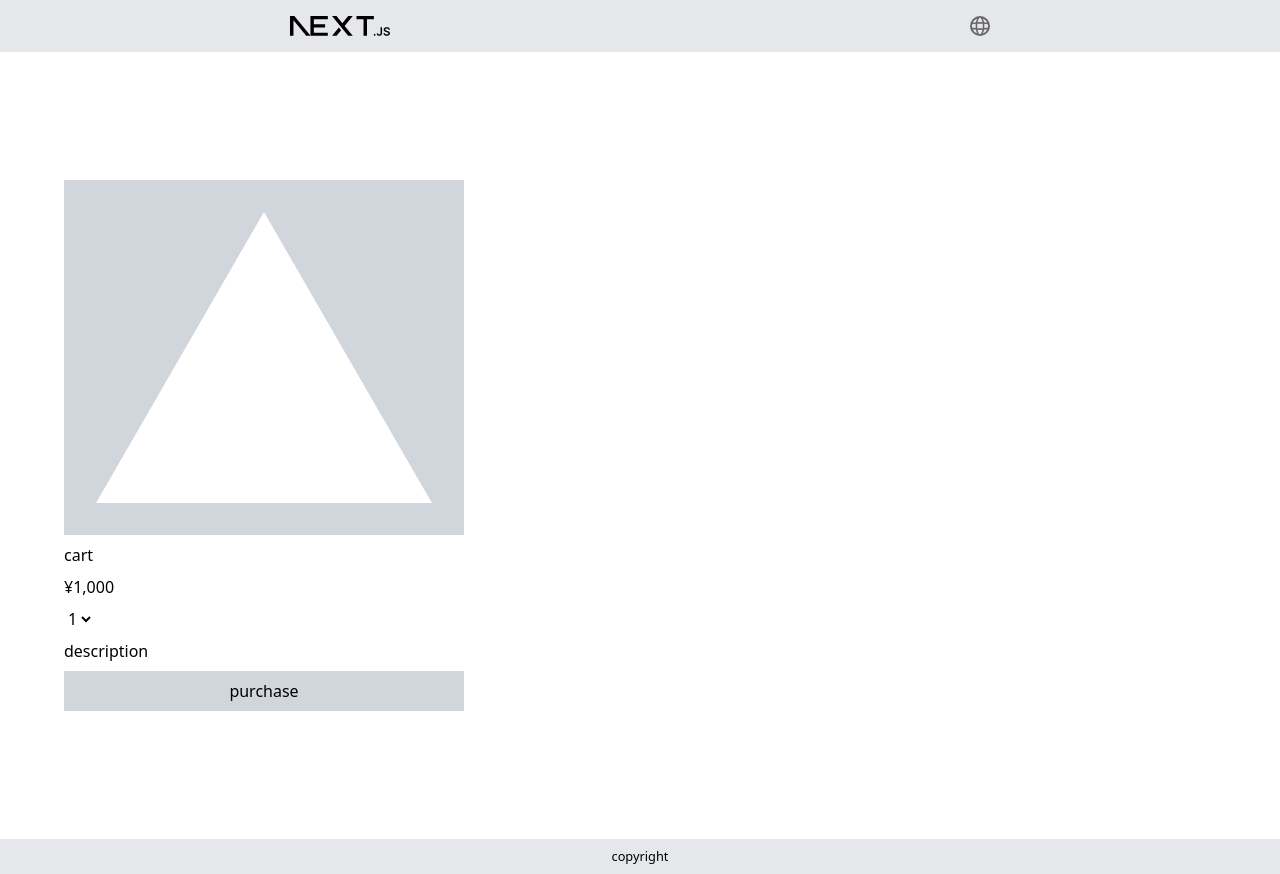
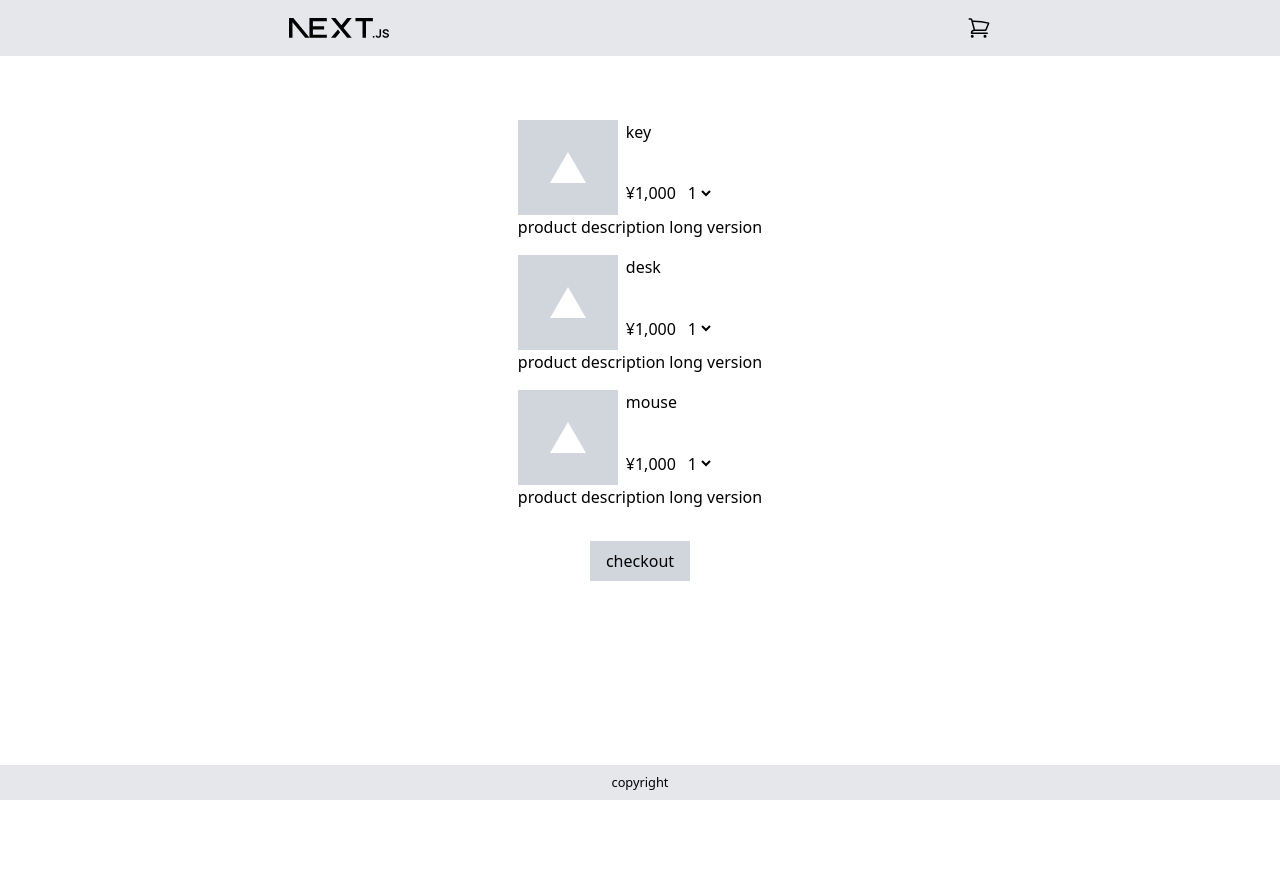
Before and after one commit to HirokiBence/Template_E-Commerce, a Next.js app: page /cart in a window 1280 px wide. After the commit the page ends 800 px from the top, so only its background shows below. Built offline with nearby package versions, Linux system fonts and the light colour scheme.

Commit message:
add cart page

```diff
--- /dev/null
+++ b/src/app/cart/page.jsx
@@ -0,0 +1,60 @@
+import Image from "next/image";
+import Link from "next/link";
+
+const Page = async () => {
+  const product = [
+    {
+      id: crypto.randomUUID(),
+      name: "key",
+      image: "/vercel.svg",
+      price: 1000,
+      link: "key",
+    },
+    {
+      id: crypto.randomUUID(),
+      name: "desk",
+      image: "/vercel.svg",
+      price: 1000,
+      link: "desk",
+    },
+    {
+      id: crypto.randomUUID(),
+      name: "mouse",
+      image: "/vercel.svg",
+      price: 1000,
+      link: "mouse",
+    },
+  ];
+
+  return (
+    <main className="flex flex-1 w-full max-w-4xl mx-auto flex-col items-center py-[4rem] px-[2rem] bg-white dark:bg-black">
+      <ul className="grid justify-center gap-y-[1rem] w-full">
+        {product.map(item => (
+          <li key={item.id} className="grid grid-cols-[auto_1fr] gap-x-[.5rem] w-full">
+            <Image
+              className="dark:invert bg-gray-300 p-[2rem]"
+              src={item.image}
+              alt={item.name}
+              width={100}
+              height={75}
+              priority
+            />
+            <div className="grid grid-cols-2 gap-[.5rem] w-fit">
+              <h1 className="col-span-2">{item.name}</h1>
+              <p className="self-center">¥1,000</p>
+              <select className="w-fit" name="quantity">
+                <option value="1">1</option>
+                <option value="2">2</option>
+                <option value="3">3</option>
+              </select>
+            </div>
+            <p className="col-span-2 justify-self-start">product description long version</p>
+          </li>
+        ))}
+      </ul>
+      <Link className="text-center bg-gray-300 py-[.5rem] px-[1rem] mx-auto mt-[2rem]" href={`/chekout/`}>checkout</Link>
+    </main>
+  );
+}
+
+export default Page;
--- a/src/components/header.tsx
+++ b/src/components/header.tsx
@@ -4,23 +4,18 @@ const Header = () => {
   return(
     <header className="flex justify-around items-center py-[1rem] bg-gray-200">
       <Image
-        className="dark:invert"
+        className="cursor-pointer dark:invert"
         src="/next.svg"
-        alt="account menu"
+        alt="shop name"
         width={100}
         height={20}
         priority
       />
       <nav className="flex">
-        <button>
-          <Image
-            className="dark:invert"
-            src="/globe.svg"
-            alt="account menu"
-            width={20}
-            height={20}
-            priority
-          />
+        <button className="cursor-pointer">
+          <svg xmlns="http://www.w3.org/2000/svg" fill="none" viewBox="0 0 24 24" strokeWidth={1.5} stroke="currentColor" className="size-6">
+            <path strokeLinecap="round" strokeLinejoin="round" d="M2.25 3h1.386c.51 0 .955.343 1.087.835l.383 1.437M7.5 14.25a3 3 0 0 0-3 3h15.75m-12.75-3h11.218c1.121-2.3 2.1-4.684 2.924-7.138a60.114 60.114 0 0 0-16.536-1.84M7.5 14.25 5.106 5.272M6 20.25a.75.75 0 1 1-1.5 0 .75.75 0 0 1 1.5 0Zm12.75 0a.75.75 0 1 1-1.5 0 .75.75 0 0 1 1.5 0Z" />
+          </svg>
         </button>
         <ul className="hidden">
           <li>menu</li>
--- a/tsconfig.json
+++ b/tsconfig.json
@@ -26,9 +26,11 @@
     "next-env.d.ts",
     "**/*.ts",
     "**/*.tsx",
+    "**/*.js",
+    "**/*.jsx",
     ".next/types/**/*.ts",
     ".next/dev/types/**/*.ts",
-    "**/*.mts"
+    "**/*.mts",
   ],
   "exclude": ["node_modules"]
 }
```
